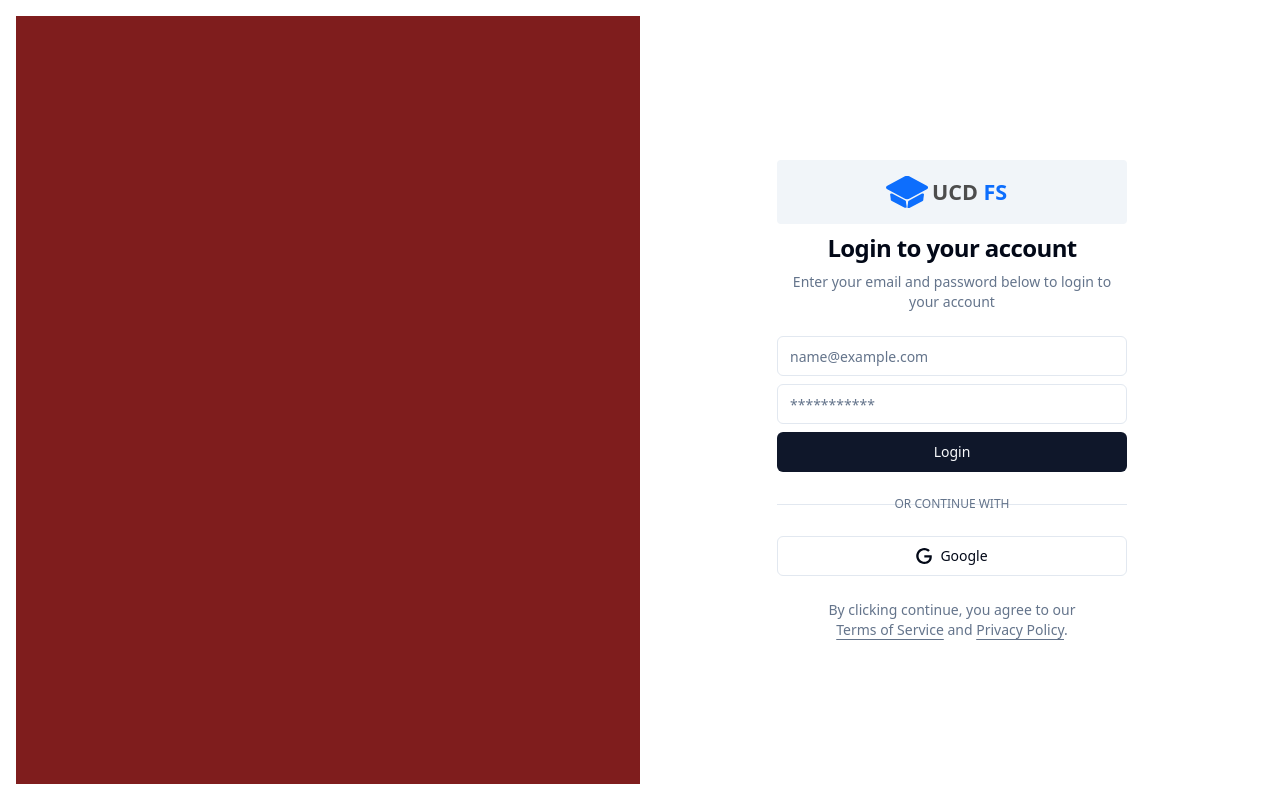
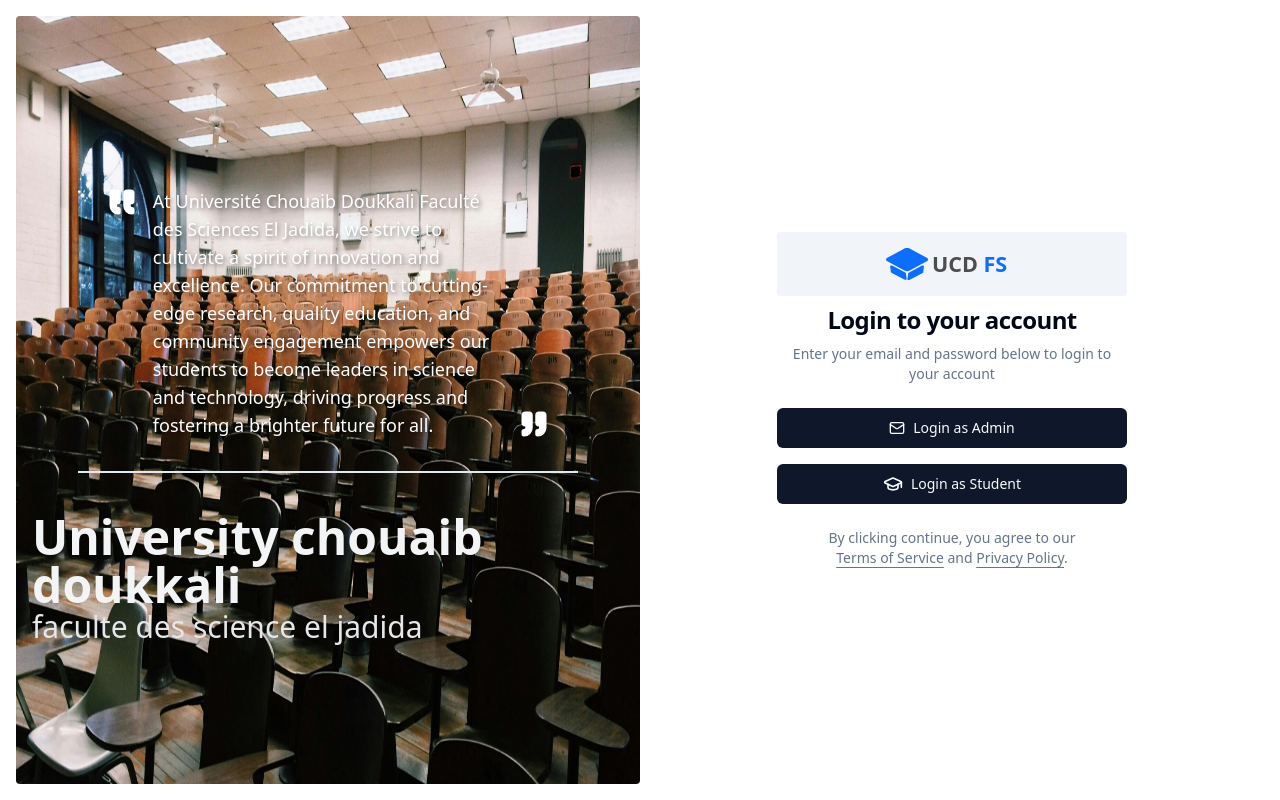
Before and after one commit to Amine9000/ucdfs_frontend, a React (Vite) app: page /login in a window 1280 px wide. Built offline with nearby package versions, Linux system fonts and the light colour scheme.

Commit message:
feat: customize the login page
- Added separate components for admin and student login forms
- Implemented nested routing for login/admin and login/students paths
- Updated Login component to include navigation and nested routes rendering
- Applied custom Tailwind CSS styles for enhanced UI

```diff
--- a/src/App.tsx
+++ b/src/App.tsx
@@ -2,11 +2,27 @@ import Login from "@/pages/Login";
 import { RouterProvider, createBrowserRouter } from "react-router-dom";
 import Dashboard from "@/pages/dashboard";
 import { TabsProvider } from "./context/Tabs";
+import { LoginForm } from "./components/login/loginForm";
+import { Logins } from "./components/login/Logins";
 
 const routes = [
   {
     path: "/login",
-    element: <Login />,
+    element: (
+      <Login>
+        <Logins />
+      </Login>
+    ),
+    children: [
+      {
+        path: "admins",
+        element: <LoginForm />,
+      },
+      {
+        path: "students",
+        element: <LoginForm />,
+      },
+    ],
   },
   {
     path: "/*",
--- /dev/null
+++ b/src/components/login/Logins.tsx
@@ -0,0 +1,20 @@
+import { GraduationCap, Mail } from "lucide-react";
+import { Button } from "../ui/button";
+import { Link } from "react-router-dom";
+
+export function Logins() {
+  return (
+    <div className="w-full flex flex-col gap-4 items-center justify-center">
+      <Link to={"admins"} className="w-full flex gap-4 items-center">
+        <Button className="w-full">
+          <Mail className="mr-2 h-4 w-4" /> Login as Admin
+        </Button>
+      </Link>
+      <Link to={"students"} className="w-full flex gap-4 items-center">
+        <Button className="w-full">
+          <GraduationCap className="mr-2 h-5 w-5" /> Login as Student
+        </Button>
+      </Link>
+    </div>
+  );
+}
--- a/src/index.css
+++ b/src/index.css
@@ -644,10 +644,6 @@ body {
   left: 50%;
 }
 
-.left-\[5px\] {
-  left: 5px;
-}
-
 .left-\[80px\] {
   left: 80px;
 }
@@ -674,10 +670,6 @@ body {
 
 .top-4 {
   top: 1rem;
-}
-
-.top-\[115px\] {
-  top: 115px;
 }
 
 .top-\[50\%\] {
@@ -800,6 +792,10 @@ body {
   height: 1rem;
 }
 
+.h-5 {
+  height: 1.25rem;
+}
+
 .h-8 {
   height: 2rem;
 }
@@ -808,6 +804,10 @@ body {
   height: 2.25rem;
 }
 
+.h-\[180px\] {
+  height: 180px;
+}
+
 .h-\[200px\] {
   height: 200px;
 }
@@ -824,10 +824,6 @@ body {
   height: 52px;
 }
 
-.h-\[80px\] {
-  height: 80px;
-}
-
 .h-\[8px\] {
   height: 8px;
 }
@@ -852,22 +848,6 @@ body {
   height: 100vh;
 }
 
-.h-\[100px\] {
-  height: 100px;
-}
-
-.h-\[150px\] {
-  height: 150px;
-}
-
-.h-4\/5 {
-  height: 80%;
-}
-
-.h-\[180px\] {
-  height: 180px;
-}
-
 .max-h-96 {
   max-height: 24rem;
 }
@@ -904,10 +884,26 @@ body {
   width: 0.875rem;
 }
 
+.w-3\/4 {
+  width: 75%;
+}
+
+.w-36 {
+  width: 9rem;
+}
+
 .w-4 {
   width: 1rem;
 }
 
+.w-4\/5 {
+  width: 80%;
+}
+
+.w-5 {
+  width: 1.25rem;
+}
+
 .w-5\/6 {
   width: 83.333333%;
 }
@@ -932,10 +928,6 @@ body {
   width: 64px;
 }
 
-.w-\[80px\] {
-  width: 80px;
-}
-
 .w-\[8px\] {
   width: 8px;
 }
@@ -952,30 +944,6 @@ body {
   width: 100vw;
 }
 
-.w-\[500px\] {
-  width: 500px;
-}
-
-.w-\[800px\] {
-  width: 800px;
-}
-
-.w-36 {
-  width: 9rem;
-}
-
-.w-\[200px\] {
-  width: 200px;
-}
-
-.w-\[100px\] {
-  width: 100px;
-}
-
-.min-w-\[300px\] {
-  min-width: 300px;
-}
-
 .min-w-\[8rem\] {
   min-width: 8rem;
 }
@@ -984,24 +952,20 @@ body {
   min-width: var(--radix-select-trigger-width);
 }
 
+.max-w-36 {
+  max-width: 9rem;
+}
+
 .max-w-lg {
   max-width: 32rem;
 }
 
-.max-w-36 {
-  max-width: 9rem;
-}
-
 .flex-1 {
   flex: 1 1 0%;
 }
 
 .flex-shrink-0 {
   flex-shrink: 0;
-}
-
-.flex-shrink {
-  flex-shrink: 1;
 }
 
 .shrink-0 {
@@ -1023,6 +987,11 @@ body {
 
 .translate-y-\[-50\%\] {
   --tw-translate-y: -50%;
+  transform: translate(var(--tw-translate-x), var(--tw-translate-y)) rotate(var(--tw-rotate)) skewX(var(--tw-skew-x)) skewY(var(--tw-skew-y)) scaleX(var(--tw-scale-x)) scaleY(var(--tw-scale-y));
+}
+
+.rotate-y-180 {
+  --tw-rotate: rotateY(180deg);
   transform: translate(var(--tw-translate-x), var(--tw-translate-y)) rotate(var(--tw-rotate)) skewX(var(--tw-skew-x)) skewY(var(--tw-skew-y)) scaleX(var(--tw-scale-x)) scaleY(var(--tw-scale-y));
 }
 
@@ -1094,6 +1063,10 @@ body {
   gap: 0.25rem;
 }
 
+.gap-10 {
+  gap: 2.5rem;
+}
+
 .gap-2 {
   gap: 0.5rem;
 }
@@ -1146,6 +1119,10 @@ body {
   align-self: flex-end;
 }
 
+.self-center {
+  align-self: center;
+}
+
 .overflow-auto {
   overflow: auto;
 }
@@ -1210,6 +1187,10 @@ body {
   border-bottom-width: 1px;
 }
 
+.border-b-2 {
+  border-bottom-width: 2px;
+}
+
 .border-t {
   border-top-width: 1px;
 }
@@ -1244,6 +1225,11 @@ body {
 
 .bg-destructive {
   background-color: hsl(var(--destructive));
+}
+
+.bg-gray-100 {
+  --tw-bg-opacity: 1;
+  background-color: rgb(243 244 246 / var(--tw-bg-opacity));
 }
 
 .bg-gray-200 {
@@ -1282,6 +1268,11 @@ body {
   background-color: hsl(var(--primary));
 }
 
+.bg-purple-200 {
+  --tw-bg-opacity: 1;
+  background-color: rgb(233 213 255 / var(--tw-bg-opacity));
+}
+
 .bg-red-100 {
   --tw-bg-opacity: 1;
   background-color: rgb(254 226 226 / var(--tw-bg-opacity));
@@ -1325,52 +1316,12 @@ body {
   background-color: rgb(255 255 255 / var(--tw-bg-opacity));
 }
 
-.bg-zinc-900 {
-  --tw-bg-opacity: 1;
-  background-color: rgb(24 24 27 / var(--tw-bg-opacity));
-}
-
-.bg-gray-100 {
-  --tw-bg-opacity: 1;
-  background-color: rgb(243 244 246 / var(--tw-bg-opacity));
-}
-
-.bg-purple-200 {
-  --tw-bg-opacity: 1;
-  background-color: rgb(233 213 255 / var(--tw-bg-opacity));
-}
-
-.bg-sky-200 {
-  --tw-bg-opacity: 1;
-  background-color: rgb(186 230 253 / var(--tw-bg-opacity));
-}
-
-.bg-red-900 {
-  --tw-bg-opacity: 1;
-  background-color: rgb(127 29 29 / var(--tw-bg-opacity));
-}
-
-.bg-gradient-to-r {
-  background-image: linear-gradient(to right, var(--tw-gradient-stops));
-}
-
-.from-indigo-500 {
-  --tw-gradient-from: #6366f1 var(--tw-gradient-from-position);
-  --tw-gradient-to: rgb(99 102 241 / 0) var(--tw-gradient-to-position);
-  --tw-gradient-stops: var(--tw-gradient-from), var(--tw-gradient-to);
-}
-
-.via-purple-500 {
-  --tw-gradient-to: rgb(168 85 247 / 0)  var(--tw-gradient-to-position);
-  --tw-gradient-stops: var(--tw-gradient-from), #a855f7 var(--tw-gradient-via-position), var(--tw-gradient-to);
-}
-
-.to-pink-500 {
-  --tw-gradient-to: #ec4899 var(--tw-gradient-to-position);
-}
-
 .fill-current {
   fill: currentColor;
+}
+
+.fill-white {
+  fill: #fff;
 }
 
 .p-1 {
@@ -1423,6 +1374,16 @@ body {
   padding-right: 2rem;
 }
 
+.py-0 {
+  padding-top: 0px;
+  padding-bottom: 0px;
+}
+
+.py-0\.5 {
+  padding-top: 0.125rem;
+  padding-bottom: 0.125rem;
+}
+
 .py-1 {
   padding-top: 0.25rem;
   padding-bottom: 0.25rem;
@@ -1443,14 +1404,9 @@ body {
   padding-bottom: 1rem;
 }
 
-.py-0 {
-  padding-top: 0px;
-  padding-bottom: 0px;
-}
-
-.py-0\.5 {
-  padding-top: 0.125rem;
-  padding-bottom: 0.125rem;
+.py-8 {
+  padding-top: 2rem;
+  padding-bottom: 2rem;
 }
 
 .pl-8 {
@@ -1479,10 +1435,6 @@ body {
 
 .align-middle {
   vertical-align: middle;
-}
-
-.align-bottom {
-  vertical-align: bottom;
 }
 
 .text-2xl {
@@ -1490,6 +1442,21 @@ body {
   line-height: 2rem;
 }
 
+.text-3xl {
+  font-size: 1.875rem;
+  line-height: 2.25rem;
+}
+
+.text-4xl {
+  font-size: 2.25rem;
+  line-height: 2.5rem;
+}
+
+.text-5xl {
+  font-size: 3rem;
+  line-height: 1;
+}
+
 .text-lg {
   font-size: 1.125rem;
   line-height: 1.75rem;
@@ -1505,25 +1472,14 @@ body {
   line-height: 1rem;
 }
 
-.text-3xl {
-  font-size: 1.875rem;
-  line-height: 2.25rem;
-}
-
-.text-7xl {
-  font-size: 4.5rem;
-  line-height: 1;
-}
-
-.text-4xl {
-  font-size: 2.25rem;
-  line-height: 2.5rem;
-}
-
 .font-bold {
   font-weight: 700;
 }
 
+.font-extrabold {
+  font-weight: 800;
+}
+
 .font-medium {
   font-weight: 500;
 }
@@ -1532,14 +1488,6 @@ body {
   font-weight: 600;
 }
 
-.font-extrabold {
-  font-weight: 800;
-}
-
-.font-normal {
-  font-weight: 400;
-}
-
 .uppercase {
   text-transform: uppercase;
 }
@@ -1570,6 +1518,16 @@ body {
 
 .text-foreground\/50 {
   color: hsl(var(--foreground) / 0.5);
+}
+
+.text-gray-100 {
+  --tw-text-opacity: 1;
+  color: rgb(243 244 246 / var(--tw-text-opacity));
+}
+
+.text-gray-200 {
+  --tw-text-opacity: 1;
+  color: rgb(229 231 235 / var(--tw-text-opacity));
 }
 
 .text-gray-400 {
@@ -1623,6 +1581,11 @@ body {
   color: hsl(var(--primary-foreground));
 }
 
+.text-purple-700 {
+  --tw-text-opacity: 1;
+  color: rgb(126 34 206 / var(--tw-text-opacity));
+}
+
 .text-red-500 {
   --tw-text-opacity: 1;
   color: rgb(239 68 68 / var(--tw-text-opacity));
@@ -1675,26 +1638,6 @@ body {
 .text-zinc-800 {
   --tw-text-opacity: 1;
   color: rgb(39 39 42 / var(--tw-text-opacity));
-}
-
-.text-gray-300 {
-  --tw-text-opacity: 1;
-  color: rgb(209 213 219 / var(--tw-text-opacity));
-}
-
-.text-purple-700 {
-  --tw-text-opacity: 1;
-  color: rgb(126 34 206 / var(--tw-text-opacity));
-}
-
-.text-sky-900 {
-  --tw-text-opacity: 1;
-  color: rgb(12 74 110 / var(--tw-text-opacity));
-}
-
-.text-sky-600 {
-  --tw-text-opacity: 1;
-  color: rgb(2 132 199 / var(--tw-text-opacity));
 }
 
 .underline {
@@ -1738,6 +1681,12 @@ body {
 .shadow-md {
   --tw-shadow: 0 4px 6px -1px rgb(0 0 0 / 0.1), 0 2px 4px -2px rgb(0 0 0 / 0.1);
   --tw-shadow-colored: 0 4px 6px -1px var(--tw-shadow-color), 0 2px 4px -2px var(--tw-shadow-color);
+  box-shadow: var(--tw-ring-offset-shadow, 0 0 #0000), var(--tw-ring-shadow, 0 0 #0000), var(--tw-shadow);
+}
+
+.shadow-sm {
+  --tw-shadow: 0 1px 2px 0 rgb(0 0 0 / 0.05);
+  --tw-shadow-colored: 0 1px 2px 0 var(--tw-shadow-color);
   box-shadow: var(--tw-ring-offset-shadow, 0 0 #0000), var(--tw-ring-shadow, 0 0 #0000), var(--tw-shadow);
 }
 
@@ -1851,6 +1800,18 @@ body {
   animation-timing-function: cubic-bezier(0, 0, 0.2, 1);
 }
 
+.rotate-y-180 {
+  transform: rotateY(180deg);
+}
+
+.text-shadow-md {
+  text-shadow: 2px 2px 4px rgba(0, 0, 0, 0.45);
+}
+
+.text-shadow-2xl {
+  text-shadow: 8px 8px 10px rgba(0, 0, 0, 0.45);
+}
+
 #root {
   display: flex;
   height: 100vh;
@@ -1892,6 +1853,10 @@ body {
   background-color: hsl(var(--accent));
 }
 
+.hover\:bg-destructive\/80:hover {
+  background-color: hsl(var(--destructive) / 0.8);
+}
+
 .hover\:bg-destructive\/90:hover {
   background-color: hsl(var(--destructive) / 0.9);
 }
@@ -1909,8 +1874,17 @@ body {
   background-color: hsl(var(--muted) / 0.5);
 }
 
+.hover\:bg-primary\/80:hover {
+  background-color: hsl(var(--primary) / 0.8);
+}
+
 .hover\:bg-primary\/90:hover {
   background-color: hsl(var(--primary) / 0.9);
+}
+
+.hover\:bg-purple-200:hover {
+  --tw-bg-opacity: 1;
+  background-color: rgb(233 213 255 / var(--tw-bg-opacity));
 }
 
 .hover\:bg-secondary:hover {
@@ -1943,24 +1917,6 @@ body {
 
 .hover\:bg-transparent:hover {
   background-color: transparent;
-}
-
-.hover\:bg-destructive\/80:hover {
-  background-color: hsl(var(--destructive) / 0.8);
-}
-
-.hover\:bg-primary\/80:hover {
-  background-color: hsl(var(--primary) / 0.8);
-}
-
-.hover\:bg-purple-200:hover {
-  --tw-bg-opacity: 1;
-  background-color: rgb(233 213 255 / var(--tw-bg-opacity));
-}
-
-.hover\:bg-sky-200:hover {
-  --tw-bg-opacity: 1;
-  background-color: rgb(186 230 253 / var(--tw-bg-opacity));
 }
 
 .hover\:text-accent-foreground:hover {
@@ -2376,10 +2332,6 @@ body {
     display: flex;
   }
 
-  .lg\:w-1\/3 {
-    width: 33.333333%;
-  }
-
   .lg\:w-2\/3 {
     width: 66.666667%;
   }
@@ -2399,6 +2351,12 @@ body {
   .lg\:px-0 {
     padding-left: 0px;
     padding-right: 0px;
+  }
+}
+
+@media (min-width: 1280px) {
+  .xl\:text-start {
+    text-align: start;
   }
 }
 
--- a/src/pages/Login.tsx
+++ b/src/pages/Login.tsx
@@ -1,11 +1,44 @@
-import { LoginForm } from "@/components/login/loginForm";
+import { Quote } from "lucide-react";
+import { HTMLAttributes } from "react";
+import { Outlet } from "react-router-dom";
 
-export default function Login() {
+interface LoginProps extends HTMLAttributes<HTMLDivElement> {}
+
+export default function Login({ children }: LoginProps) {
   return (
     <div className="h-screen w-screen p-4">
       <div className="container relative h-full flex items-center justify-center px-2 md:grid lg:max-w-none lg:grid-cols-2 lg:px-0">
-        <div className="relative hidden h-full flex-col bg-muted p-10 text-white lg:flex dark:border-r">
-          <div className="absolute inset-0 bg-red-900"></div>
+        <div className="relative hidden h-full flex-col rounded p-10 text-white lg:flex dark:border-r">
+          <div className="absolute flex items-center justify-center inset-0 rounded">
+            <div className="absolute w-full h-full rounded overflow-hidden">
+              <img src="/svgs/login/img.jpg" className="h-full" alt="" />
+            </div>
+            <div className="relative self-center flex flex-col gap-10 items-center justify-center">
+              <div className="text-white border-b-2 p-4 py-8 w-4/5 flex gap-4 items-start justify-center">
+                <Quote
+                  size={30}
+                  className="fill-white text-white rotate-y-180 "
+                />
+                <p className="text-lg w-3/4 self-center shadow-sm text-shadow-md">
+                  At Université Chouaib Doukkali Faculté des Sciences El Jadida,
+                  we strive to cultivate a spirit of innovation and excellence.
+                  Our commitment to cutting-edge research, quality education,
+                  and community engagement empowers our students to become
+                  leaders in science and technology, driving progress and
+                  fostering a brighter future for all.
+                </p>
+                <Quote size={30} className="fill-white text-white self-end" />
+              </div>
+              <div className="text-center xl:text-start px-4">
+                <h1 className="text-5xl font-bold text-gray-100">
+                  University chouaib doukkali
+                </h1>
+                <h3 className="text-3xl font-medium text-gray-200">
+                  faculte des science el jadida
+                </h3>
+              </div>
+            </div>
+          </div>
         </div>
         <div className="lg:p-8">
           <div className="mx-auto flex w-full flex-col justify-center space-y-6 sm:w-[350px]">
@@ -24,7 +57,8 @@ export default function Login() {
                 Enter your email and password below to login to your account
               </p>
             </div>
-            <LoginForm />
+            {children}
+            <Outlet />
             <p className="px-8 text-center text-sm text-muted-foreground">
               By clicking continue, you agree to our{" "}
               <a
```
Also changed, not shown: tailwind.config.js (+65 -6 lines), public/svgs/login/img.jpg (added).
